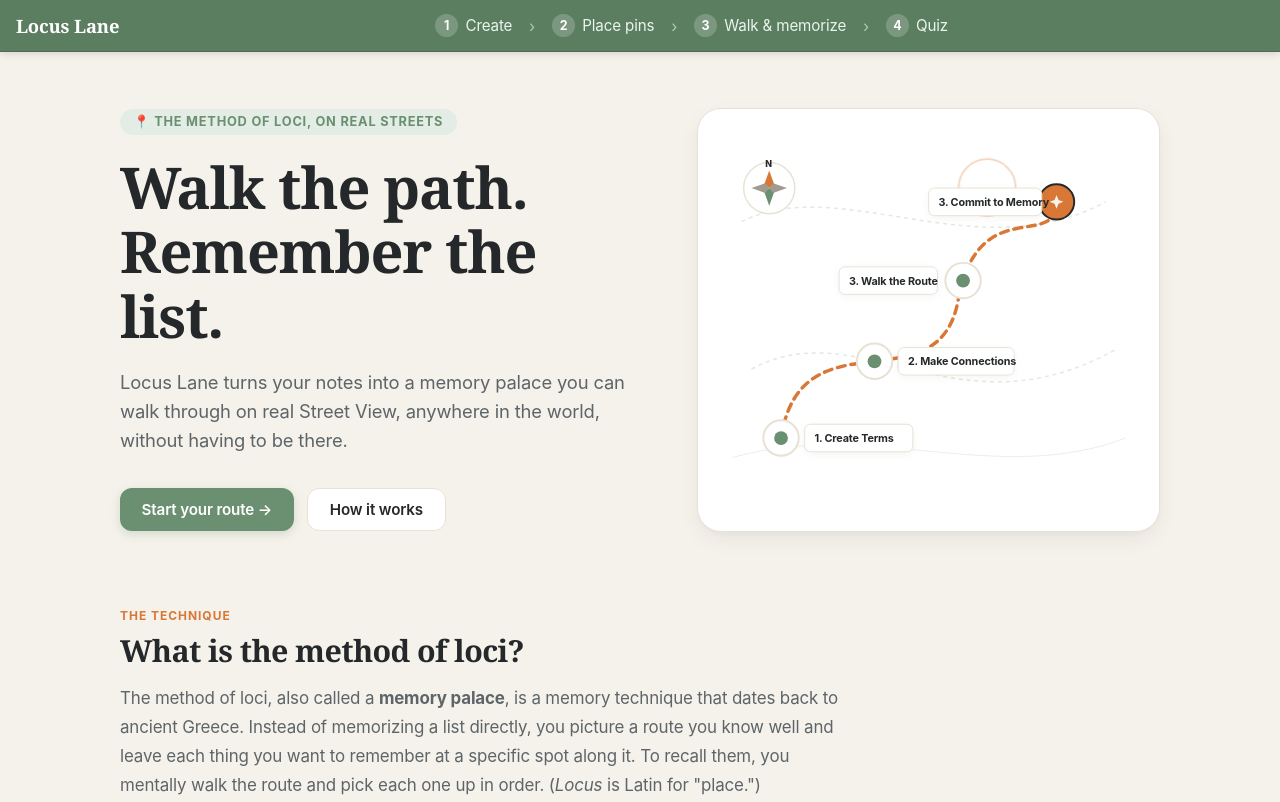
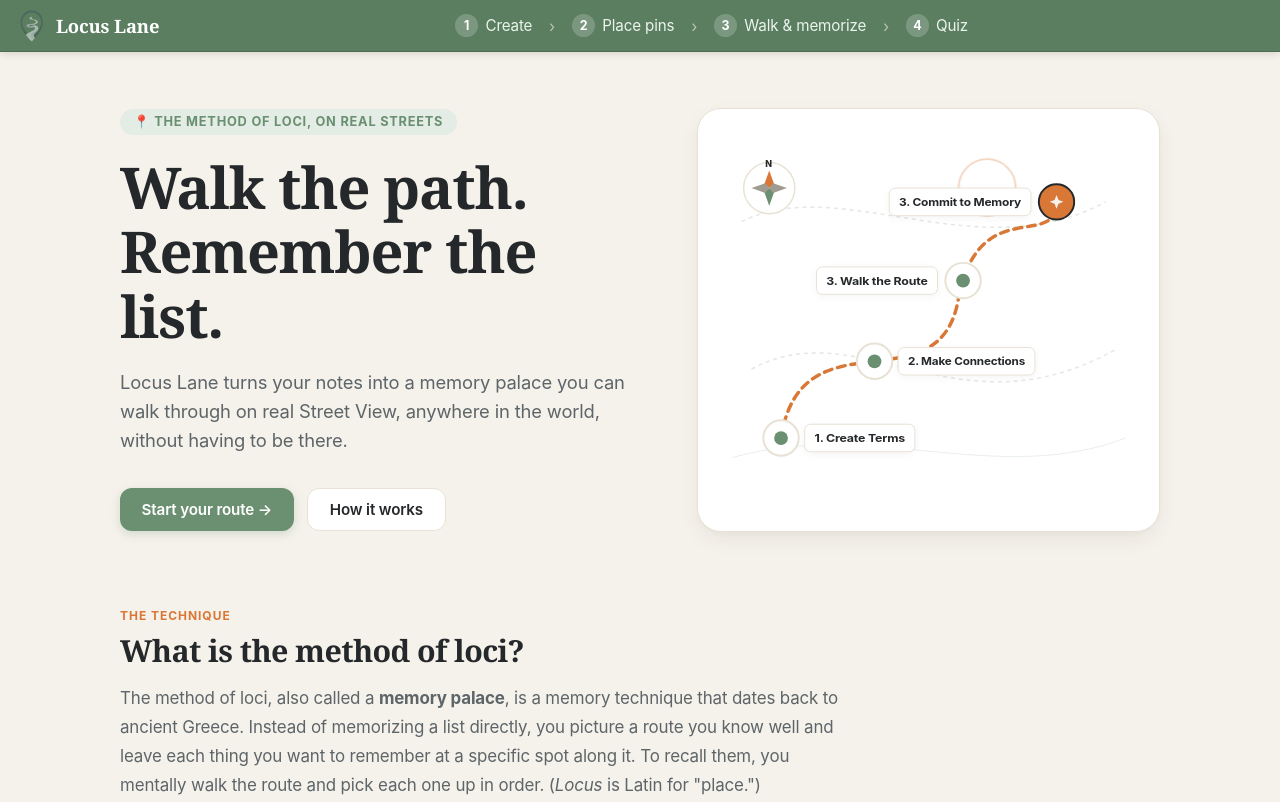
Before and after one commit to willowchen2/bigredhacks, a website: page index.html in a window 1280 px wide. Shown: the top 802 px of the page. Drawn offline with Linux system fonts and the light colour scheme; no server answers.

Commit message:
Favicon logo add

```diff
--- a/css/style.css
+++ b/css/style.css
@@ -1152,3 +1152,6 @@
 .quiz-result.right { color: var(--matcha); }
 .quiz-result.wrong { color: #b84a39; }
 .quiz-summary[hidden] { display: none; }
+
+.topnav .brand { display: inline-flex; align-items: center; gap: .5rem; }
+.topnav .brand-logo { height: 2rem; width: 2rem; object-fit: contain; }
--- a/index.html
+++ b/index.html
@@ -4,6 +4,7 @@
   <meta charset="utf-8">
   <meta name="viewport" content="width=device-width, initial-scale=1">
   <title>Locus Lane - Walk Your Notes</title>
+  <link rel="icon" href="favicon.png" type="image/png">
   <link rel="stylesheet" href="css/style.css">
 </head>
 <body>
@@ -32,13 +33,13 @@
           <!-- S-curve walking trajectory path -->
           <path id="route-path" class="route-line" d="M 60 310 C 80 180, 220 280, 240 170 S 340 120, 340 70" stroke="#d97736" stroke-width="3.5" stroke-linecap="round" stroke-dasharray="8 6"/>
 
-          <!-- Waypoint 1: Start -->
+                    <!-- Waypoint 1: Start -->
           <g class="waypoint-node node-1" transform="translate(60, 310)">
             <circle r="18" fill="#ffffff" stroke="#e8e2d5" stroke-width="2"/>
             <circle r="7" fill="#6b8f71"/>
             <g transform="translate(24, -14)" class="node-label">
-              <rect width="110" height="28" rx="6" fill="#ffffff" stroke="#e8e2d5" filter="drop-shadow(0 2px 4px rgba(0,0,0,0.04))"/>
-              <text x="10" y="18" font-size="11" font-weight="700" fill="#25282a">1. Create Terms</text>
+              <rect width="112" height="28" rx="6" fill="#ffffff" stroke="#e8e2d5" filter="drop-shadow(0 2px 4px rgba(0,0,0,0.04))"/>
+              <text x="10" y="18" font-size="11" font-weight="700" fill="#25282a" textLength="92" lengthAdjust="spacingAndGlyphs">1. Create Terms</text>
             </g>
           </g>
 
@@ -47,8 +48,8 @@
             <circle r="18" fill="#ffffff" stroke="#e8e2d5" stroke-width="2"/>
             <circle r="7" fill="#6b8f71"/>
             <g transform="translate(24, -14)" class="node-label">
-              <rect width="118" height="28" rx="6" fill="#ffffff" stroke="#e8e2d5" filter="drop-shadow(0 2px 4px rgba(0,0,0,0.04))"/>
-              <text x="10" y="18" font-size="11" font-weight="700" fill="#25282a">2. Make Connections</text>
+              <rect width="139" height="28" rx="6" fill="#ffffff" stroke="#e8e2d5" filter="drop-shadow(0 2px 4px rgba(0,0,0,0.04))"/>
+              <text x="10" y="18" font-size="11" font-weight="700" fill="#25282a" textLength="119" lengthAdjust="spacingAndGlyphs">2. Make Connections</text>
             </g>
           </g>
 
@@ -56,9 +57,9 @@
           <g class="waypoint-node node-3b" transform="translate(245, 150)">
             <circle r="18" fill="#ffffff" stroke="#e8e2d5" stroke-width="2"/>
             <circle r="7" fill="#6b8f71"/>
-            <g transform="translate(-126, -14)" class="node-label">
-              <rect width="100" height="28" rx="6" fill="#ffffff" stroke="#e8e2d5" filter="drop-shadow(0 2px 4px rgba(0,0,0,0.04))"/>
-              <text x="10" y="18" font-size="11" font-weight="700" fill="#25282a">3. Walk the Route</text>
+            <g transform="translate(-149, -14)" class="node-label">
+              <rect width="123" height="28" rx="6" fill="#ffffff" stroke="#e8e2d5" filter="drop-shadow(0 2px 4px rgba(0,0,0,0.04))"/>
+              <text x="10" y="18" font-size="11" font-weight="700" fill="#25282a" textLength="103" lengthAdjust="spacingAndGlyphs">3. Walk the Route</text>
             </g>
           </g>
 
@@ -67,9 +68,9 @@
             <circle r="24" fill="none" stroke="#d97736" stroke-width="1.5" opacity="0.4" class="ping-ring"/>
             <circle r="18" fill="#d97736" stroke="#25282a" stroke-width="2"/>
             <path d="M 340 63 L 342 68 L 347 70 L 342 72 L 340 77 L 338 72 L 333 70 L 338 68 Z" fill="#f5f2eb" transform="translate(-340, -70)"/>
-            <g transform="translate(-130, -14)" class="node-label">
-              <rect width="115" height="28" rx="6" fill="#ffffff" stroke="#e8e2d5" filter="drop-shadow(0 2px 4px rgba(0,0,0,0.04))"/>
-              <text x="10" y="18" font-size="11" font-weight="700" fill="#25282a">3. Commit to Memory</text>
+            <g transform="translate(-170, -14)" class="node-label">
+              <rect width="144" height="28" rx="6" fill="#ffffff" stroke="#e8e2d5" filter="drop-shadow(0 2px 4px rgba(0,0,0,0.04))"/>
+              <text x="10" y="18" font-size="11" font-weight="700" fill="#25282a" textLength="124" lengthAdjust="spacingAndGlyphs">3. Commit to Memory</text>
             </g>
           </g>
 
--- a/js/nav.js
+++ b/js/nav.js
@@ -12,8 +12,12 @@
 
   const nav = mk("nav", "topnav");
   nav.setAttribute("aria-label", "Main");
-  const brand = mk("a", "brand", "Locus Lane");
-  brand.href = "index.html";
+  const brand = mk("a", "brand");
+  const logo = document.createElement("img");
+  logo.src = "favicon.png";
+  logo.alt = "";
+  logo.className = "brand-logo";
+  brand.append(logo, document.createTextNode("Locus Lane"));  brand.href = "index.html";
   nav.appendChild(brand);
 
   const ul = document.createElement("ul");
```
Also changed, not shown: create.html (+1 -0 lines), place.html (+1 -0 lines), quiz.html (+1 -0 lines), walk.html (+1 -0 lines), favicon.png (added).
